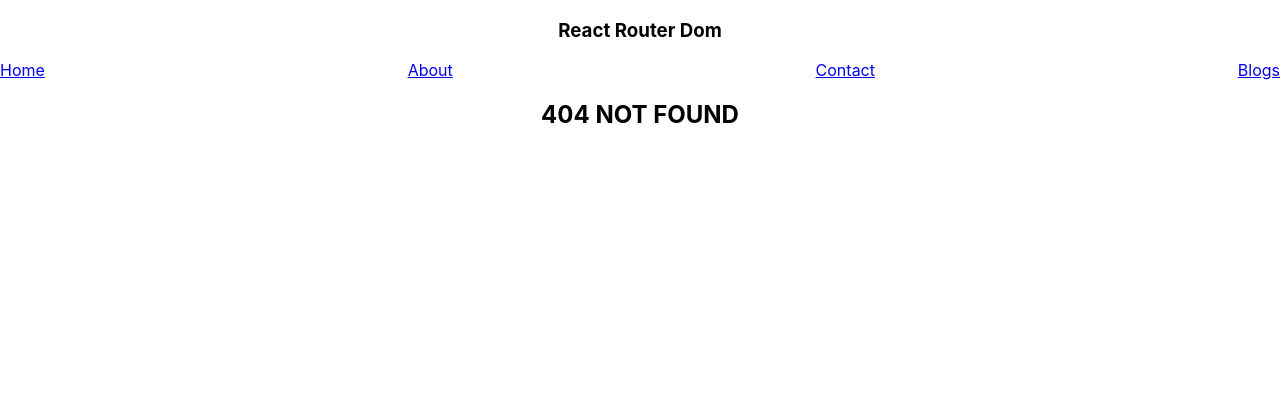
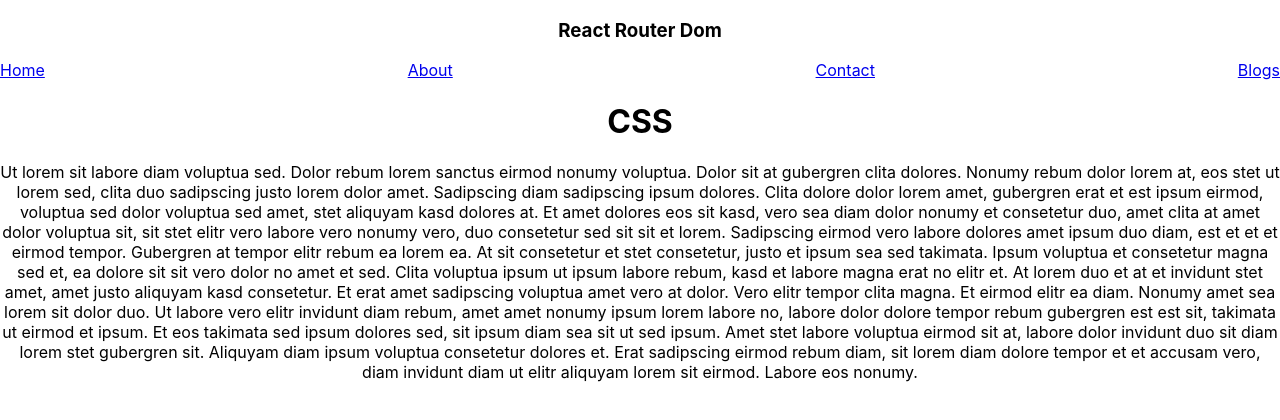
Before and after one commit to ARaihan66/React_Router, a React (Create React App) app: page /blogs/CSS in a window 1280 px wide. Before the commit this address had no page. Shown: the top 420 px of the page. Built offline with nearby package versions, Linux system fonts and the light colour scheme; the HTML template or start-up script is replaced by a standard one.

Commit message:
Add dynamic routing

```diff
--- a/src/App.js
+++ b/src/App.js
@@ -6,6 +6,7 @@
 import Contact from './Pages/Contact';
 import Error from './Pages/Error';
 import Blogs from './Pages/Blogs';
+import Blog from './Pages/Blog';
 
 function App() {
   return (
@@ -17,6 +18,7 @@
         <Route path='/about' element={<About />} />
         <Route path='/contact' element={<Contact />} />
         <Route path='/blogs' element={<Blogs />} />
+        <Route path='/blogs/:title' element={<Blog />} />
         <Route path='*' element={<Error />} />
       </Routes>
     </div>
--- /dev/null
+++ b/src/Pages/Blog.js
@@ -0,0 +1,21 @@
+import React, { useEffect, useState } from 'react';
+import { useParams } from 'react-router-dom';
+import { Info } from '../Data/Data';
+
+const Blog = () => {
+    const [data, setData] = useState(null);
+    const { title } = useParams();
+    useEffect(() => {
+        const data = Info.filter(item => item.title === title);
+        console.log(data)
+        setData(data[0].body);
+    }, [])
+    return (
+        <div>
+            <h1>{title}</h1>
+            <p>{data}</p>
+        </div>
+    )
+}
+
+export default Blog
--- a/src/Pages/Blogs.js
+++ b/src/Pages/Blogs.js
@@ -1,15 +1,25 @@
 import React from 'react'
+import { Link } from 'react-router-dom';
 
-import { user } from '../Data/Data'
+import { Info } from '../Data/Data'
 
 const Blogs = () => {
+
+    const dataSlice = (str, num) => {
+        if (str.length > num) {
+            return str.slice(0, num) + '....';
+        } else {
+            return str;
+        }
+    }
     return (
         <div>
-            {user && user.map((item) => {
+            {Info && Info.map((item) => {
                 const { id, title, body } = item;
                 return <section key={id}>
                     <h1>{title}</h1>
-                    <p>{body}</p>
+                    <p>{dataSlice(body, 300)} </p>
+                    <Link to={title}>Learn more</Link>
                 </section>
             })}
         </div>
```
Also changed, not shown: src/Data/Data.js.
